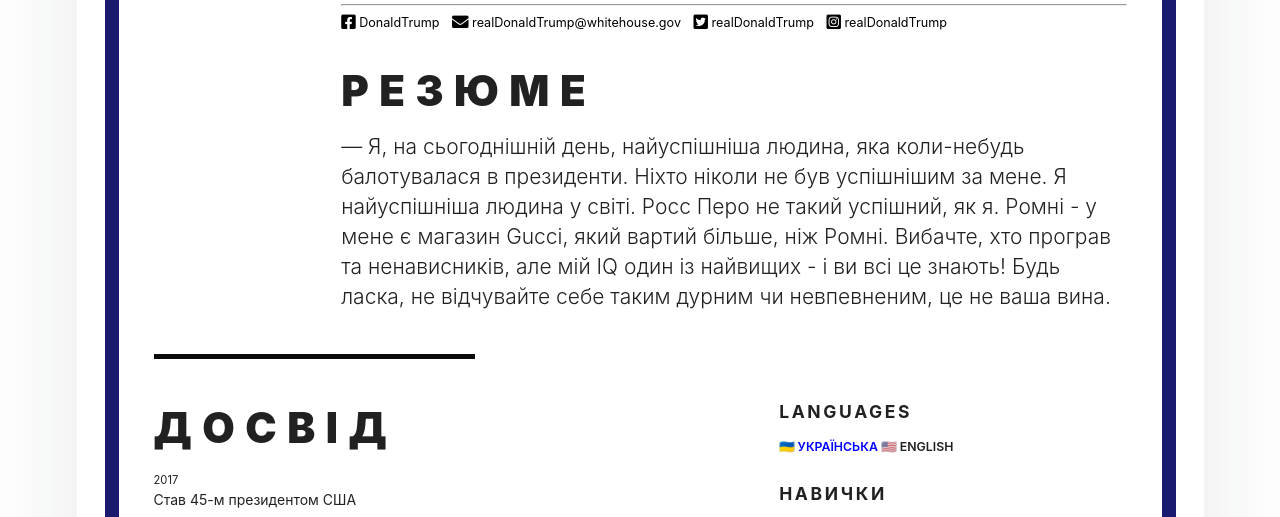
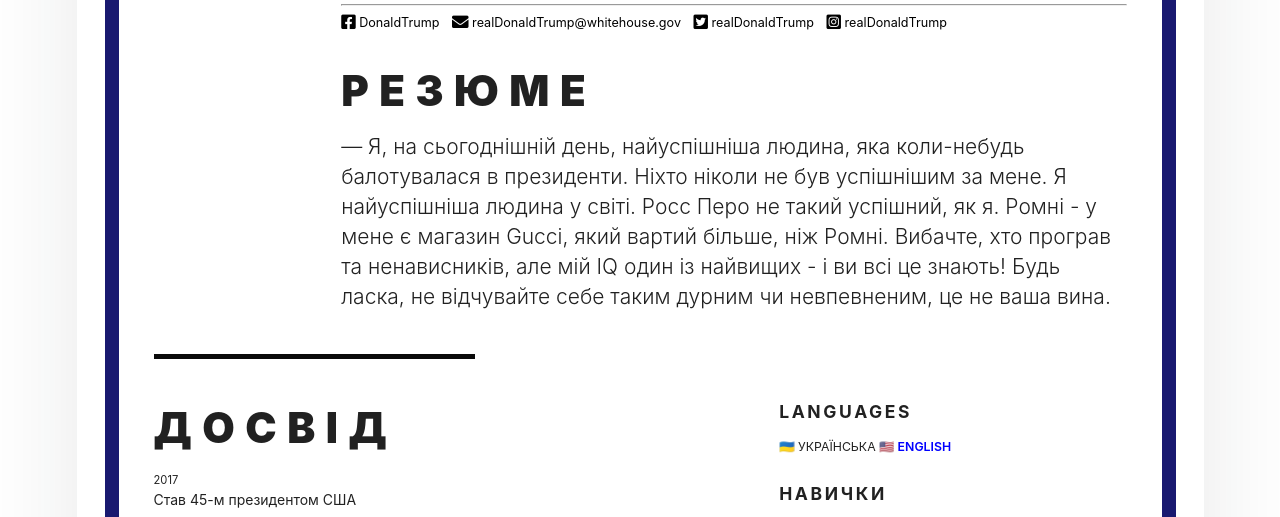
Before and after one commit to zhyzhkoslava/homepage, a plain HTML site: page ua/index.html in a window 1280 px wide. Shown: the part 218-735 px from the top of the page. Drawn offline with Linux system fonts and the light colour scheme.

Commit message:
Updated language link

```diff
--- a/ua/index.html
+++ b/ua/index.html
@@ -224,9 +224,10 @@
                     <div class="six wide column">
                         <section>
                             <h3>Languages</h3>
-                            <p class="tags small"><a href="/ua/index.html" hreflang="uk" rel="alternate" class="language"
-                                                     lang="uk">&#x1f1fa;&#x1f1e6; <span>УКРАЇНСЬКА</span></a> <span
-                                    class="language" lang="en">&#x1f1fa;&#x1f1f8; ENGLISH</span></p>
+                            <p class="tags small">
+                                <span>&#x1f1fa;&#x1f1e6; УКРАЇНСЬКА</span></a>
+                                <a href="/en" hreflang="en" rel="alternate" class="language" lang="en">&#x1f1fa;&#x1f1f8; <span>ENGLISH</span></a>
+                            </p>
                         </section>
                         <section>
                             <h3>НАВИЧКИ</h3>
```
Also changed, not shown: index.html (+4 -3 lines).
